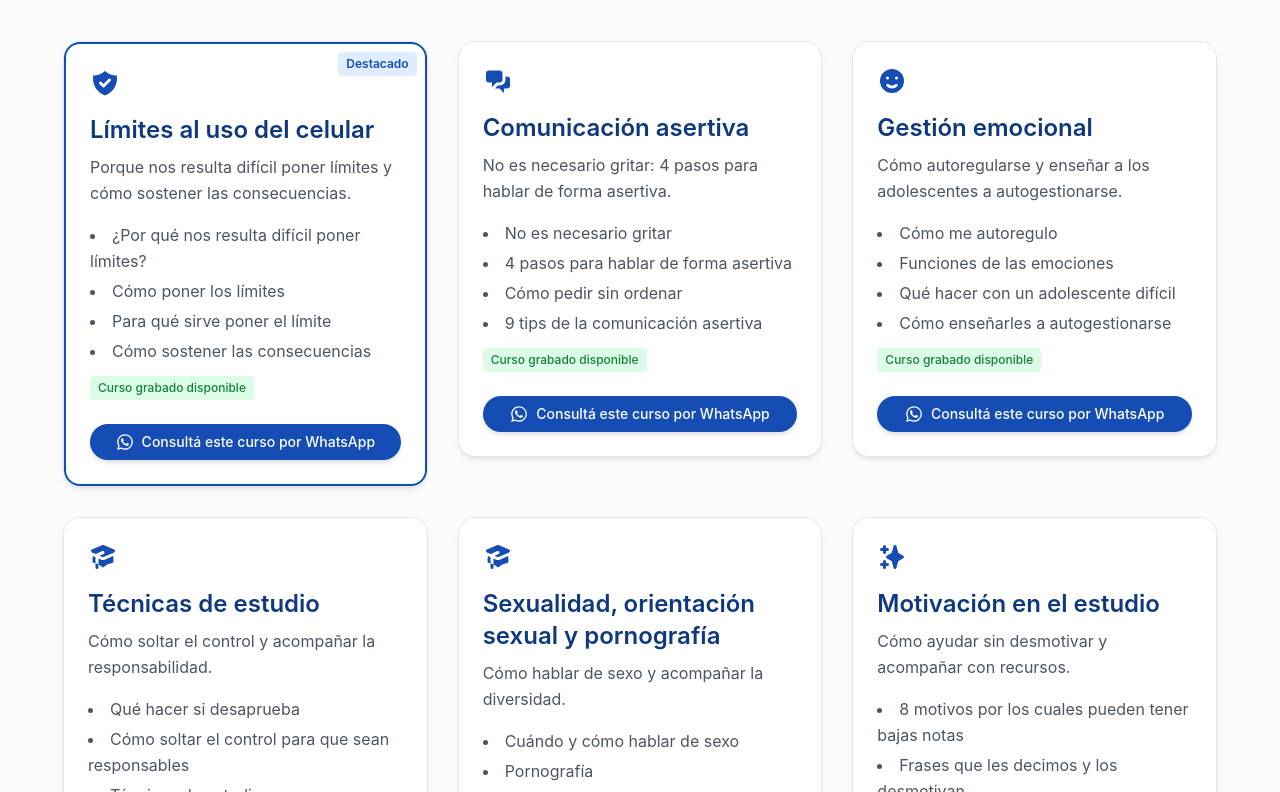
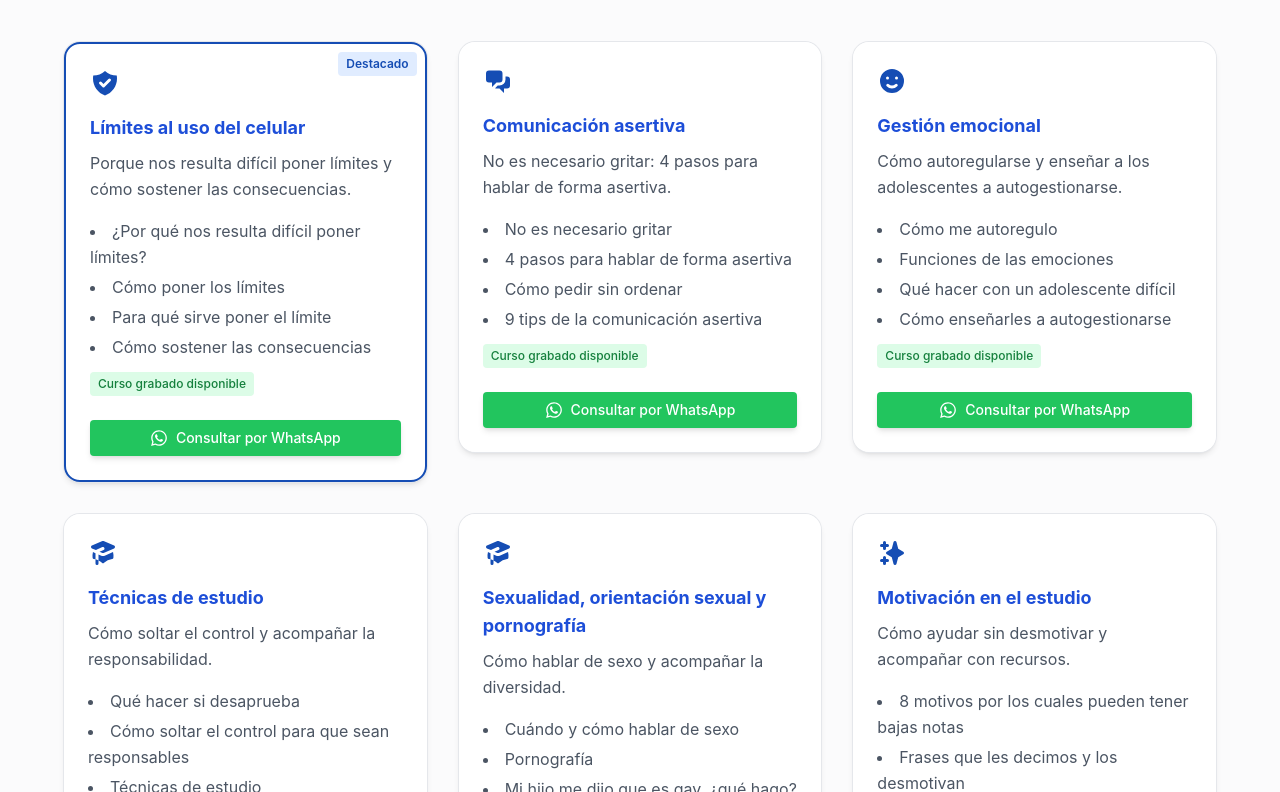
Before and after one commit to sekigan98/dram-adolescentes, a Next.js app: page / in a window 1280 px wide. Shown: the part 868-1660 px from the top of the page. Built offline with nearby package versions, Linux system fonts and the light colour scheme.

Commit message:
Update WorkshopCard.tsx

```diff
--- a/components/WorkshopCard.tsx
+++ b/components/WorkshopCard.tsx
@@ -46,7 +46,7 @@ export default function WorkshopCard({
 
           {/* Título del curso */}
           <header>
-            <h3 id={titleId} className="font-semibold text-brand-800">
+            <h3 id={titleId} className="text-blue-700 font-bold text-lg">
               {title}
             </h3>
           </header>
@@ -78,10 +78,10 @@ export default function WorkshopCard({
             target="_blank"
             rel="noopener noreferrer"
             aria-label={`Consultar por WhatsApp sobre ${title}`}
-            className="inline-flex items-center justify-center gap-2 w-full rounded-full bg-brand-700 px-4 py-2 text-white text-sm font-medium shadow-md hover:bg-brand-800 transition-all"
+            className="inline-flex items-center justify-center gap-2 w-full rounded bg-green-500 px-3 py-2 text-white text-sm font-medium shadow-md hover:bg-green-600 transition-all"
           >
-            <FaWhatsapp className="text-lg text-white" />
-            Consultá este curso por WhatsApp
+            <FaWhatsapp className="text-lg text-white" aria-hidden="true" />
+            Consultar por WhatsApp
           </a>
         </footer>
       </article>
```
